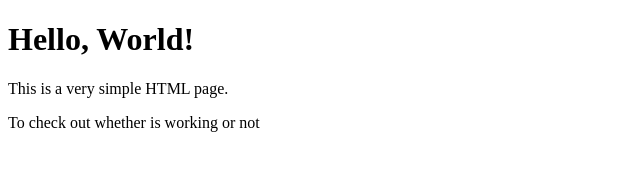
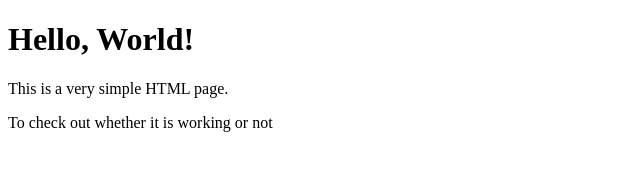
Before and after one commit to MysticDarknes/jenkins, a plain HTML site: page index.html in a window 1280 px wide. Shown: the full height of the page, 0-640 px from the left. Drawn offline with Linux system fonts and the light colour scheme.

Commit message:
Update index.html

```diff
--- a/index.html
+++ b/index.html
@@ -9,7 +9,7 @@
 
     <h1>Hello, World!</h1>
     <p>This is a very simple HTML page.</p>
-    <p>To check out whether is working or not</p>
+    <p>To check out whether it is working or not</p>
 
 </body>
 </html>
```
